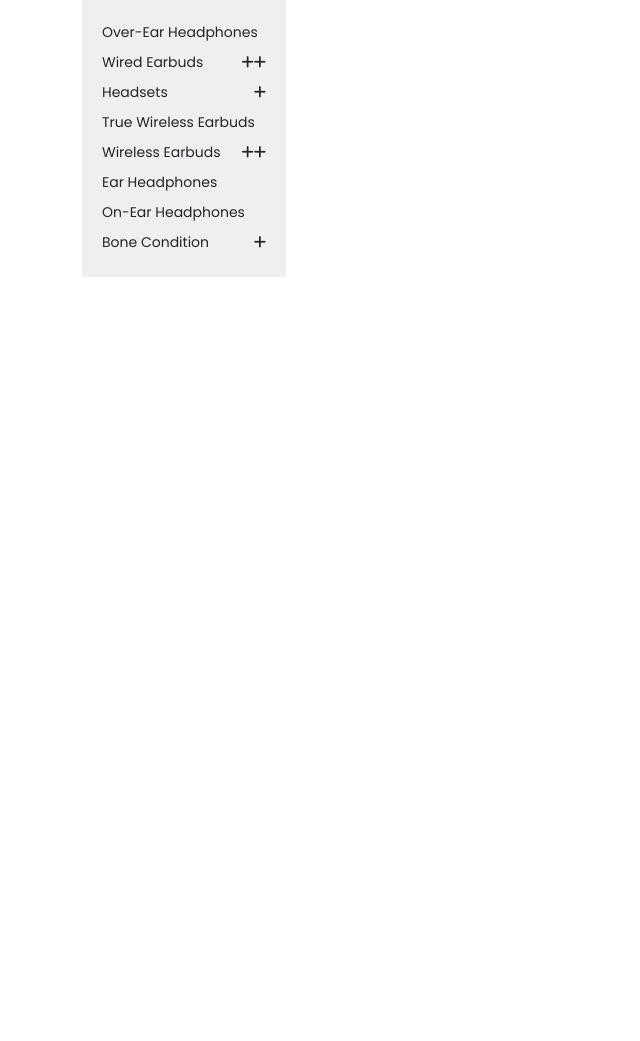
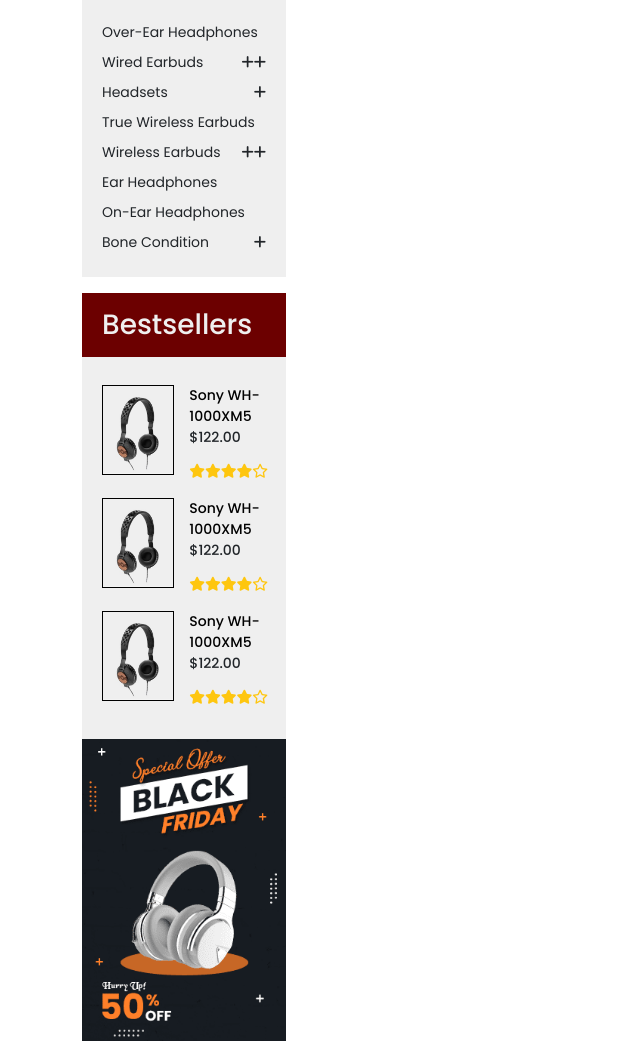
Before and after one commit to hoangit03/BAITAPLON, a plain HTML site: page html/shop.html in a window 1280 px wide. Shown: the part 503-1544 px from the top of the page, without its empty margins (0-640 px from the left). Before the commit the page ends 800 px from the top, so only its background shows below. Drawn offline with nearby package versions, Linux system fonts and the light colour scheme.

Commit message:
Shop.html main-letf

```diff
--- a/css/style.css
+++ b/css/style.css
@@ -85,6 +85,7 @@
     display: flex;
     margin: 20px;
     font-size: 14px;
+    font-weight: 500;
 }
 
 #blog__bestsell__product .product__sell img{
--- a/html/shop.html
+++ b/html/shop.html
@@ -666,8 +666,58 @@
                             </li>
                         </ul>
                     </div>
-                    <div class="list-pro"></div>
-                    <div class="img-banner"></div>
+                    <div class="list-pro">
+                      <div id="blog__bestsell">
+                        <h3>Bestsellers</h3>
+                        <div id="blog__bestsell__product">
+                            <div class="product__sell">
+                                <img src="../images/head_phone_03.jpg" alt="">
+                                <div>
+                                    <a href="">Sony WH-1000XM5</a>
+                                    <p style="text-align: left;">$122.00</p>
+                                    <div class="rating">
+                                        <i class="fa-sharp fa-solid fa-star"></i>
+                                        <i class="fa-sharp fa-solid fa-star"></i>
+                                        <i class="fa-sharp fa-solid fa-star"></i>
+                                        <i class="fa-sharp fa-solid fa-star"></i>
+                                        <i class="fa-sharp fa-regular fa-star"></i>
+                                    </div>
+                                </div>
+                            </div>
+                            <div class="product__sell">
+                                <img src="../images/head_phone_03.jpg" alt="">
+                                <div>
+                                    <a href="">Sony WH-1000XM5</a>
+                                    <p style="text-align: left;">$122.00</p>
+                                    <div class="rating">
+                                        <i class="fa-sharp fa-solid fa-star"></i>
+                                        <i class="fa-sharp fa-solid fa-star"></i>
+                                        <i class="fa-sharp fa-solid fa-star"></i>
+                                        <i class="fa-sharp fa-solid fa-star"></i>
+                                        <i class="fa-sharp fa-regular fa-star"></i>
+                                    </div>
+                                </div>
+                            </div>
+                            <div class="product__sell">
+                                <img src="../images/head_phone_03.jpg" alt="">
+                                <div>
+                                    <a href="">Sony WH-1000XM5</a>
+                                    <p style="text-align: left;">$122.00</p>
+                                    <div class="rating">
+                                        <i class="fa-sharp fa-solid fa-star"></i>
+                                        <i class="fa-sharp fa-solid fa-star"></i>
+                                        <i class="fa-sharp fa-solid fa-star"></i>
+                                        <i class="fa-sharp fa-solid fa-star"></i>
+                                        <i class="fa-sharp fa-regular fa-star"></i>
+                                    </div>
+                                </div>
+                            </div>
+                        </div>
+                    </div>
+                    </div>
+                    <div class="img-banner">
+                      <img src="../images/blog_sell_img.png" width="100%" alt="">
+                    </div>
                 </div>
                 <div id="column-content" class="col">
 
```
